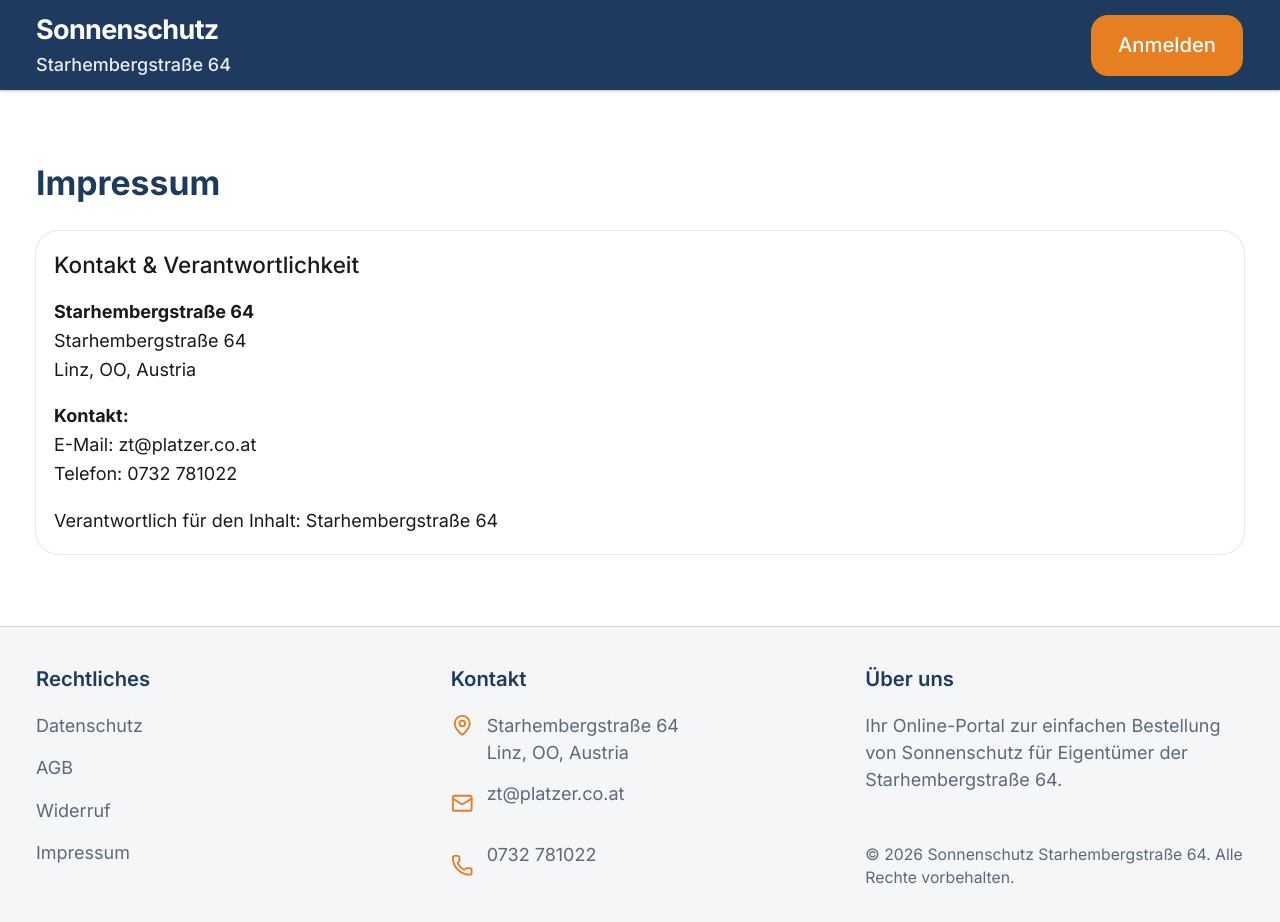
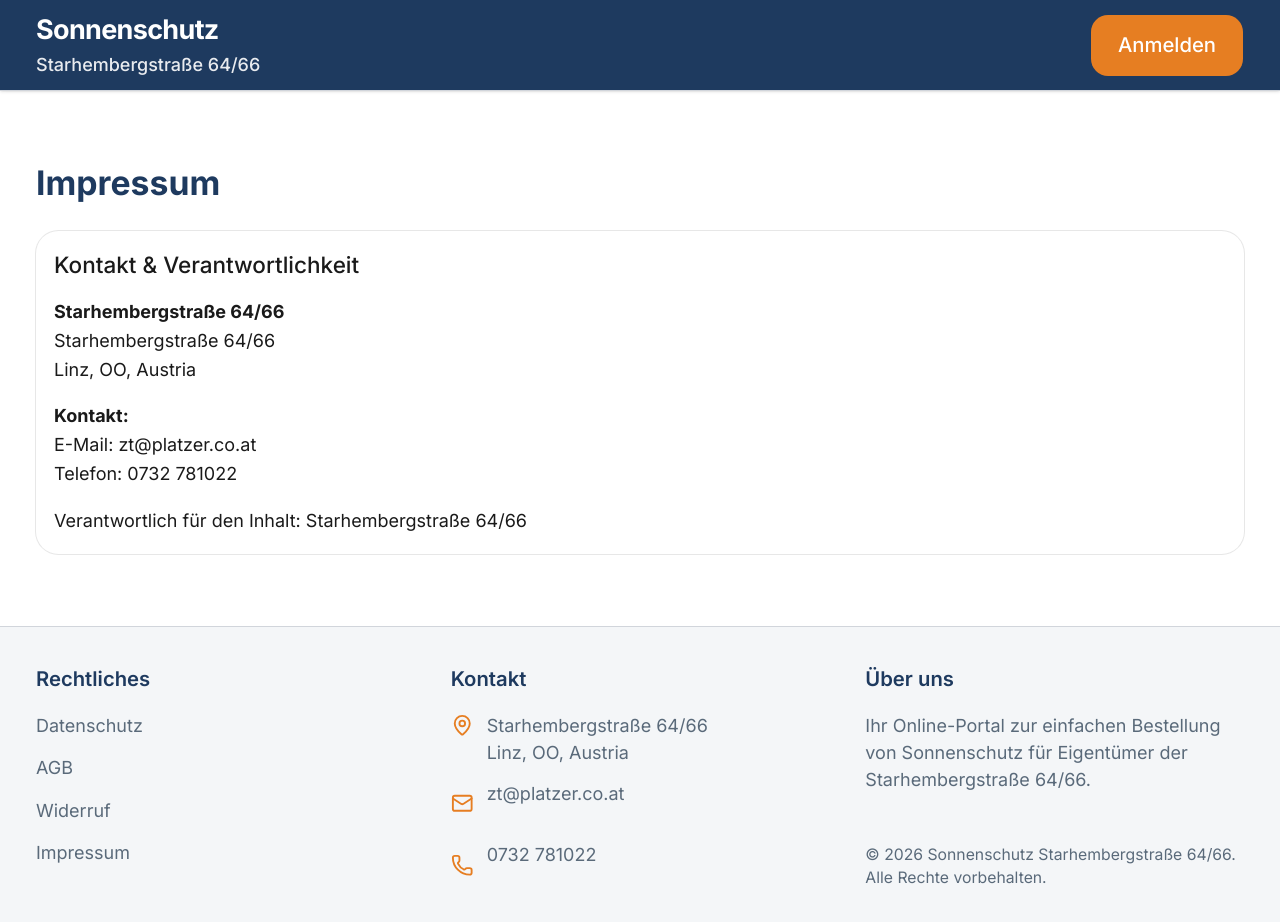
Before and after one commit to Loewenhoch/fenster-system, a Next.js app: page /impressum in a window 1280 px wide. Shown: the top 922 px of the page. Built offline with nearby package versions, Linux system fonts and the light colour scheme; no server answers.

Commit message:
fix: update address to starhembergstrasse 64 66

```diff
--- a/src/app/(public)/agb/page.tsx
+++ b/src/app/(public)/agb/page.tsx
@@ -13,7 +13,7 @@ export default function AgbPage() {
             Die Nutzung dieses Portals unterliegt den folgenden Bedingungen:
           </p>
           <ul className="list-inside list-disc space-y-2">
-            <li>Das Portal steht ausschließlich den Eigentümern der Starhembergstraße 64 zur Verfügung.</li>
+            <li>Das Portal steht ausschließlich den Eigentümern der Starhembergstraße 64/66 zur Verfügung.</li>
             <li>Die Auswahl von Sonnenschutz-Produkten ist verbindlich.</li>
             <li>Änderungen sind bis zum festgelegten Stichtag möglich.</li>
             <li>Die Daten werden sicher gespeichert und verarbeitet.</li>
--- a/src/app/(public)/impressum/page.tsx
+++ b/src/app/(public)/impressum/page.tsx
@@ -10,9 +10,9 @@ export default function ImpressumPage() {
         </CardHeader>
         <CardContent className="space-y-4 text-base text-muted-foreground">
           <p>
-            <strong>Starhembergstraße 64</strong>
+            <strong>Starhembergstraße 64/66</strong>
             <br />
-            Starhembergstraße 64
+            Starhembergstraße 64/66
             <br />
             Linz, OO, Austria
           </p>
@@ -24,7 +24,7 @@ export default function ImpressumPage() {
             Telefon: 0732 781022
           </p>
           <p>
-            Verantwortlich für den Inhalt: Starhembergstraße 64
+            Verantwortlich für den Inhalt: Starhembergstraße 64/66
           </p>
         </CardContent>
       </Card>
--- a/src/app/(public)/login/page.tsx
+++ b/src/app/(public)/login/page.tsx
@@ -46,7 +46,7 @@ export default function LoginPage() {
       <Card className="w-full max-w-md">
         <CardHeader className="text-center">
           <CardTitle className="text-2xl text-[#1e3a5f]">Sonnenschutz</CardTitle>
-          <CardDescription>Starhembergstraße 64, Linz</CardDescription>
+          <CardDescription>Starhembergstraße 64/66, Linz</CardDescription>
         </CardHeader>
         <CardContent>
           <form onSubmit={handleSubmit} className="space-y-6">
--- a/src/app/(public)/page.tsx
+++ b/src/app/(public)/page.tsx
@@ -12,7 +12,7 @@ export default function HomePage() {
         </h1>
         <p className="mx-auto mt-4 max-w-2xl text-lg text-muted-foreground">
           Bestellen Sie bequem den gewünschten Sonnenschutz für Ihre Wohnung in
-          der Starhembergstraße 64.
+          der Starhembergstraße 64/66.
         </p>
         <div className="mt-8 flex flex-col items-center justify-center gap-4 sm:flex-row">
           <Link href="/login">
--- a/src/app/layout.tsx
+++ b/src/app/layout.tsx
@@ -12,18 +12,18 @@ const inter = Inter({
 
 export const metadata: Metadata = {
   title: {
-    default: "Sonnenschutz – Starhembergstraße 64",
+    default: "Sonnenschutz – Starhembergstraße 64/66",
     template: "%s – Sonnenschutz",
   },
   description:
-    "Online-Portal für Eigentümer der Starhembergstraße 64 zur Bestellung von Sonnenschutz. Einfach, übersichtlich und barrierefrei.",
+    "Online-Portal für Eigentümer der Starhembergstraße 64/66 zur Bestellung von Sonnenschutz. Einfach, übersichtlich und barrierefrei.",
   keywords: [
     "Sonnenschutz",
     "Eigentümerportal",
     "Starhembergstraße",
     "Wohnanlage",
   ],
-  authors: [{ name: "Sonnenschutz Starhembergstraße 64" }],
+  authors: [{ name: "Sonnenschutz Starhembergstraße 64/66" }],
   robots: {
     index: true,
     follow: true,
@@ -31,8 +31,8 @@ export const metadata: Metadata = {
   openGraph: {
     type: "website",
     locale: "de_AT",
-    siteName: "Sonnenschutz – Starhembergstraße 64",
-    title: "Sonnenschutz – Starhembergstraße 64",
+    siteName: "Sonnenschutz – Starhembergstraße 64/66",
+    title: "Sonnenschutz – Starhembergstraße 64/66",
     description:
       "Online-Portal für Eigentümer zur Bestellung von Sonnenschutz.",
   },
--- a/src/components/layout/footer.tsx
+++ b/src/components/layout/footer.tsx
@@ -63,7 +63,7 @@ export function Footer() {
                   aria-hidden="true"
                 />
                 <span className="text-base text-muted-foreground">
-                  Starhembergstraße 64
+                  Starhembergstraße 64/66
                   <br />
                   Linz, OO, Austria
                 </span>
@@ -103,11 +103,11 @@ export function Footer() {
               </h3>
               <p className="text-base text-muted-foreground">
                 Ihr Online-Portal zur einfachen Bestellung von Sonnenschutz
-                für Eigentümer der Starhembergstraße 64.
+                für Eigentümer der Starhembergstraße 64/66.
               </p>
             </div>
             <p className="mt-6 text-sm text-muted-foreground">
-              &copy; {currentYear} Sonnenschutz Starhembergstraße 64. Alle Rechte
+              &copy; {currentYear} Sonnenschutz Starhembergstraße 64/66. Alle Rechte
               vorbehalten.
             </p>
           </div>
--- a/src/components/layout/header.tsx
+++ b/src/components/layout/header.tsx
@@ -53,7 +53,7 @@ export function Header({ showNav = false, onMenuToggle, menuOpen }: HeaderProps)
               Sonnenschutz
             </span>
             <span className="text-sm font-medium opacity-90 sm:text-base">
-              Starhembergstraße 64
+              Starhembergstraße 64/66
             </span>
           </Link>
         </div>
--- a/src/lib/constants.ts
+++ b/src/lib/constants.ts
@@ -1,5 +1,5 @@
 export const APP_NAME = "Sonnenschutz";
-export const APP_SUBTITLE = "Starhembergstraße 64, Linz";
+export const APP_SUBTITLE = "Starhembergstraße 64/66, Linz";
 
 export const BUILDINGS = {
   H64: { number: "64", street: "Starhembergstraße", city: "Linz" },
--- a/src/lib/mail.ts
+++ b/src/lib/mail.ts
@@ -24,7 +24,7 @@ export async function sendEmail({
 
   try {
     const { data, error } = await resend.emails.send({
-      from: "Sonnenschutz Starhembergstraße 64 <noreply@starhembergstr.at>",
+      from: "Sonnenschutz Starhembergstraße 64/66 <noreply@starhembergstr.at>",
       to: recipients,
       subject,
       html,
@@ -55,7 +55,7 @@ export function getInvitationEmail({
     <div style="font-family: Arial, sans-serif; max-width: 600px; margin: 0 auto;">
       <h1 style="color: #1e3a5f;">Willkommen beim Bestellsystem</h1>
       <p>Hallo ${name},</p>
-      <p>Sie wurden für das digitale Bestellsystem der Starhembergstraße 64 registriert.</p>
+      <p>Sie wurden für das digitale Bestellsystem der Starhembergstraße 64/66 registriert.</p>
       <p>Hier können Sie online Ihre Sonnenschutz-Produkte auswählen und verbindlich bestellen.</p>
       <div style="text-align: center; margin: 30px 0;">
         <a href="${magicLink}" style="background-color: #e67e22; color: white; padding: 15px 30px; text-decoration: none; border-radius: 5px; font-size: 18px; display: inline-block;">
```
